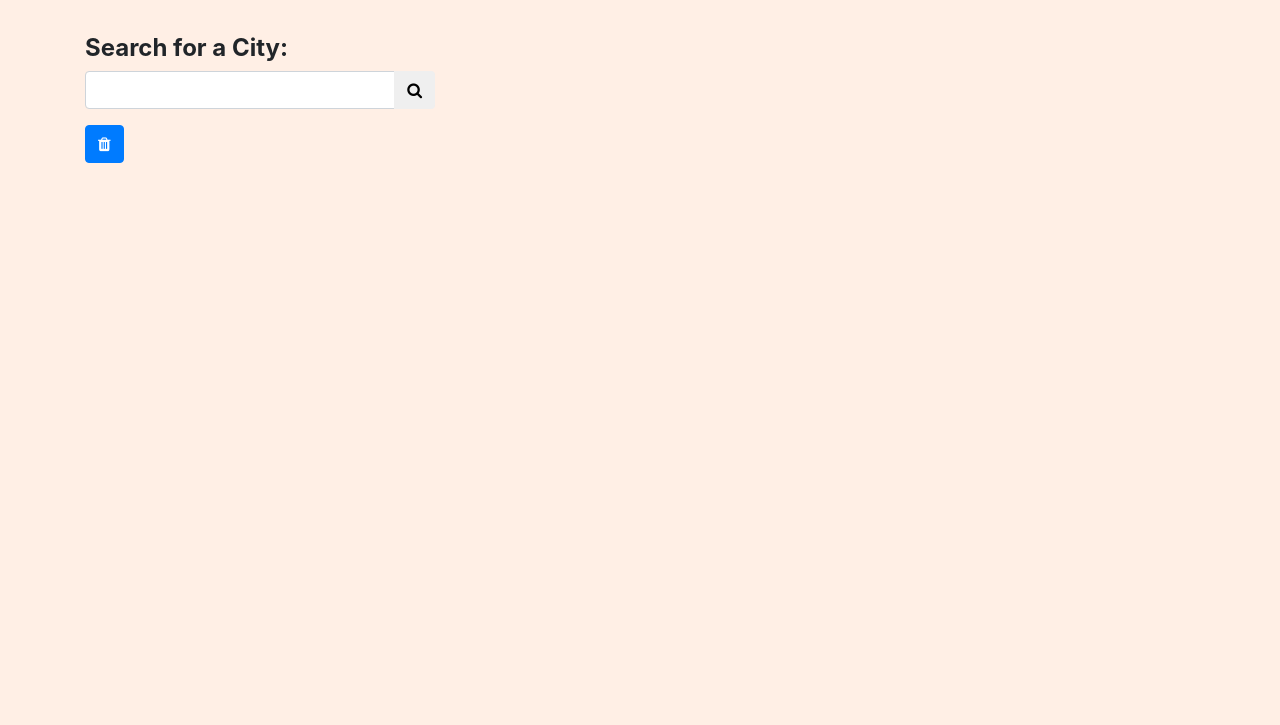
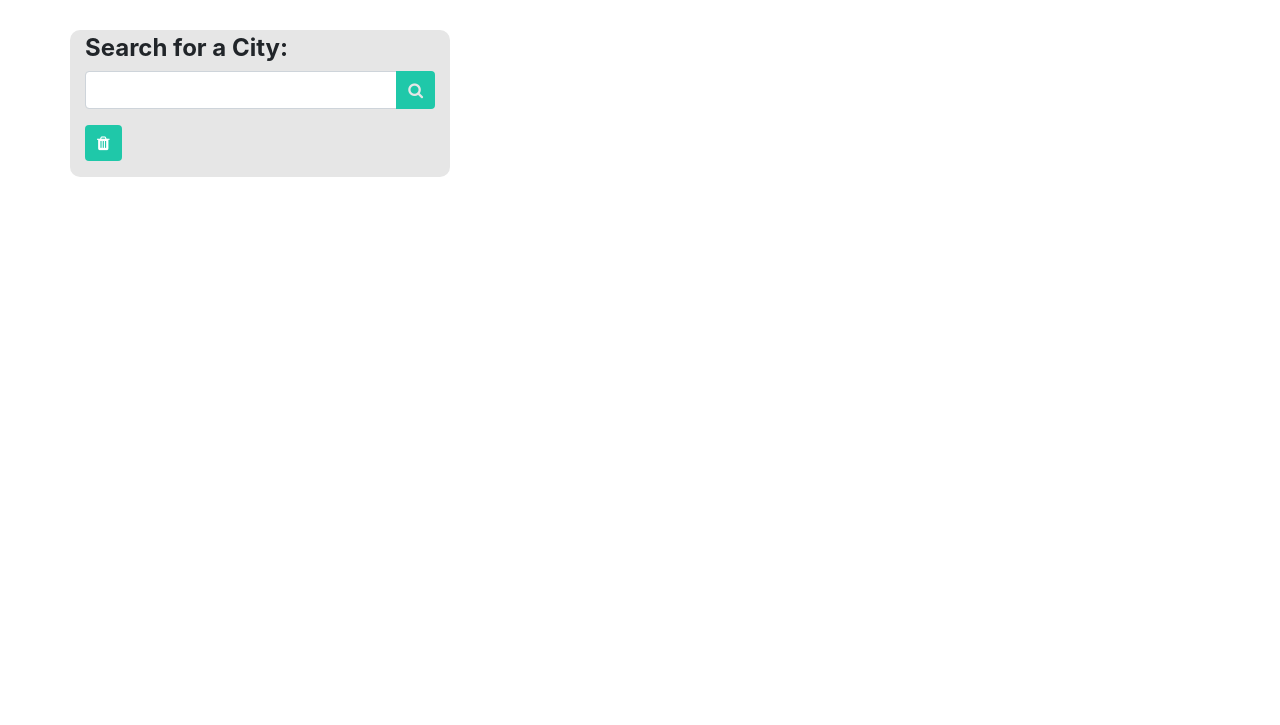
Before and after one commit to NBK-01/Weather-dash, a plain HTML site: page index.html in a window 1280 px wide. Shown: the part 75-800 px from the top of the page. Drawn offline with nearby package versions, Linux system fonts and the light colour scheme.

Commit message:
add styling to search container and buttons

```diff
--- a/assets/css/style.css
+++ b/assets/css/style.css
@@ -1,15 +1,34 @@
 :root{
     --accent: #1FC8A9;
-    --white: #FFEFE5;
+    --white: #E6E6E6;
     --black: #181A27;
 }
-body{
 
-    background-color: var(--white);
-}
 
 .header {
     background-color: var(--accent);
     border-bottom:1px solid #181A27;
     border-radius: 5px;
+    color: var(--white);
 }
+
+.search-container {
+    background-color: var(--white);
+    border-radius: 10px;
+}
+
+#clear-cities {
+    background-color: var(--accent);
+    border: none !important;
+}
+
+#clear-cities:hover, #city-search:hover{
+    background-color: var(--white);
+    color:#181A27;
+}
+
+#city-search{
+    background-color: var(--accent);
+    border: none !important;
+    color: var(--white);
+}
```
